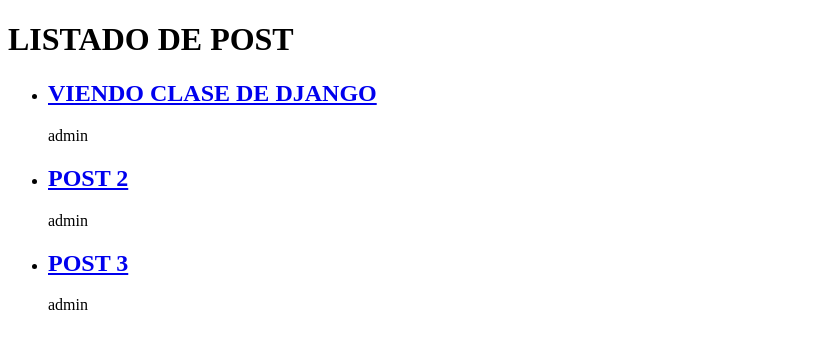
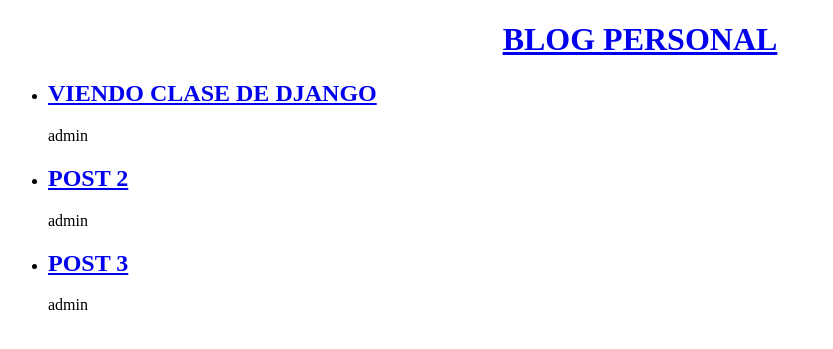
Before and after one commit to jcastillo2011/blog_crud, a Django app: page / in a window 1280 px wide. Shown: the top 349 px of the page, without its empty margins (0-833 px from the left). Run offline with Django 5.2, Linux system fonts and the light colour scheme; data comes from the database, SQL or seed files in the repository.

Commit message:
se agrego archivo base

```diff
--- /dev/null
+++ b/templates/_base.html
@@ -0,0 +1,19 @@
+<!DOCTYPE html>
+<html lang="en">
+<head>
+    <meta charset="UTF-8">
+    <meta name="viewport" content="width=device-width, initial-scale=1.0">
+    <title>Document</title>
+</head>
+<body>
+    <style>
+    h1 {
+      text-align: center;
+    }
+  </style>
+
+    <a href="{% url 'post_list' %}"><h1>BLOG PERSONAL</h1></a>
+    {% block content %}
+    {% endblock %}
+</body>
+</html>
--- a/templates/post_list.html
+++ b/templates/post_list.html
@@ -1,15 +1,7 @@
+{% extends "_base.html" %}
 
-
-<!DOCTYPE html>
-<html lang="en">
-<head>
-    <meta charset="UTF-8">
-    <meta name="viewport" content="width=device-width, initial-scale=1.0">
-    <title>Document</title>
-</head>
-<body>
-    <h1>LISTADO DE POST</h1>
-     {% for publication in post_list %}
+{% block content %}
+    {% for publication in post_list %}
         <ul>
             <li>
                 <a href="{% url 'post_detail' publication.pk %}"><h2>{{ publication.title }}</h2></a>
@@ -17,6 +9,4 @@
             </li>
         </ul>
      {% endfor %}
-
-</body>
-</html>
+{% endblock content %}
```
Also changed, not shown: templates/post_detail.html (+4 -12 lines).
